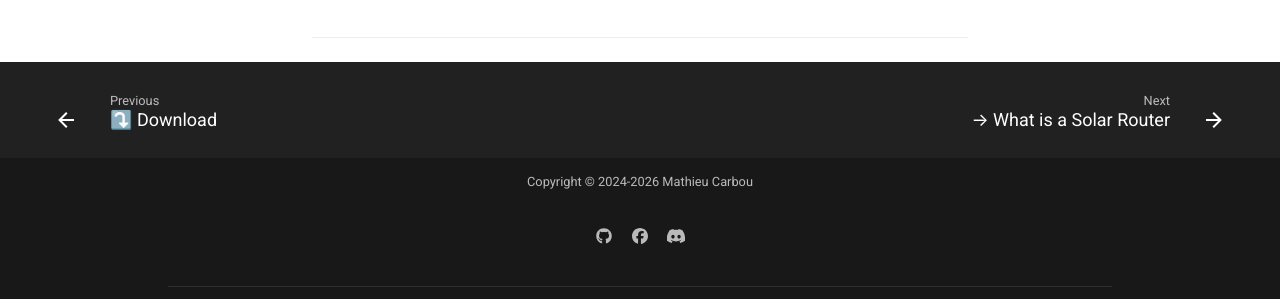
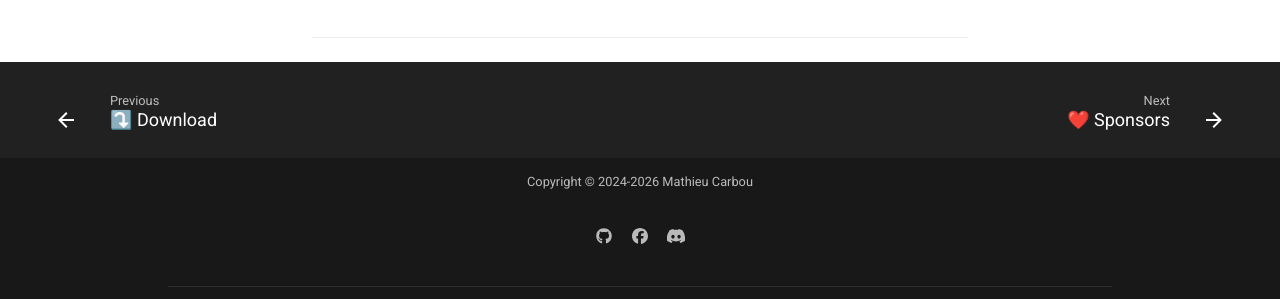
Before and after one commit to mathieucarbou/YaSolR, an MkDocs documentation site: the page built from docs/blog/index.md, in a window 1280 px wide and 1082 px high. Shown: the part 711-1010 px from the top of the window. Built offline with MkDocs 1.6.1 and Material for MkDocs 9.7.7, drawn with Linux system fonts in a browser that asks for light colours; comment, search, counter and statistics services are not loaded.

Commit message:
update website

```diff
--- a/mkdocs.yml
+++ b/mkdocs.yml
@@ -100,7 +100,7 @@
   - 💪 Pro: pro.md
   - ⤵️ Download: download.md
   - 📖 Blog: blog/index.md
-  - ❤️ Sponsors: sponsor.md
+  - ❤️ Sponsors: sponsors.md
   - 📖 Documentation:
       - → What is a Solar Router: overview.md
       - → How to Build Your Router: build.md
```
